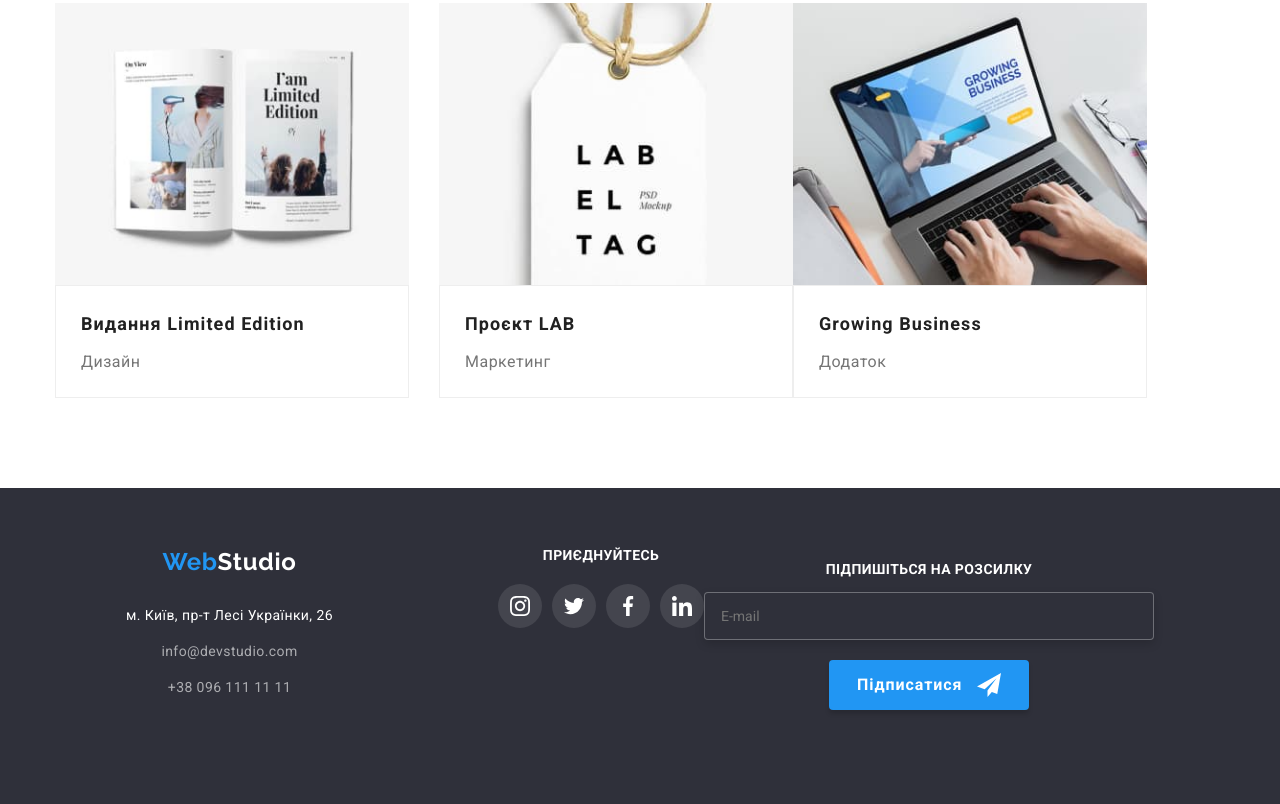
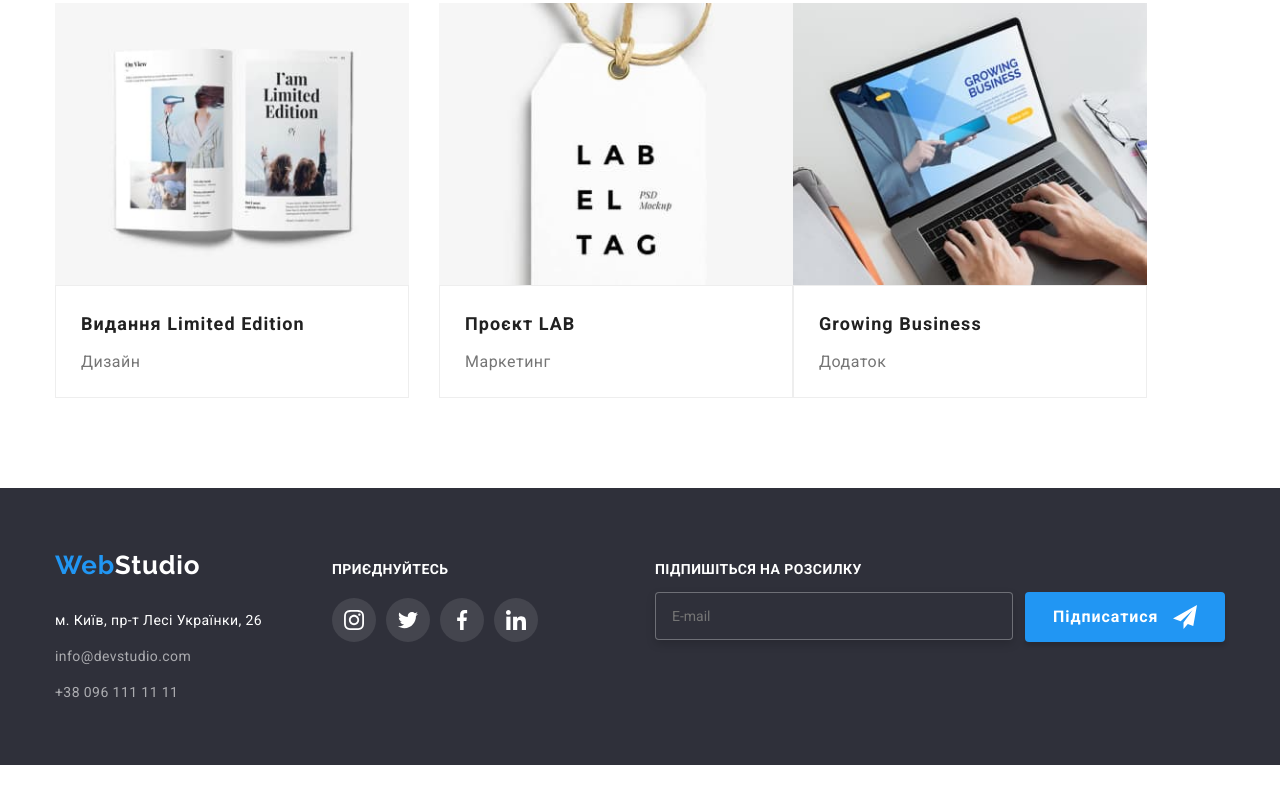
Before and after one commit to 19alexandr80/-goit-markup-hw-07, a plain HTML site: page portfolio.html in a window 1280 px wide. Shown: the part 1102-1906 px from the top of the page. After the commit the page ends 1867 px from the top, so only its background shows below. Drawn offline with Linux system fonts and the light colour scheme.

Commit message:
basement

```diff
--- a/sass/components/_basement.scss
+++ b/sass/components/_basement.scss
@@ -10,17 +10,31 @@
   flex-wrap: wrap;
   align-items: center;
   justify-content: center;
-  @media (min-width: 768px) {
+  @media (min-width: 768px) and (max-width: 1199px) {
     align-items: flex-start;
     flex-direction: row;
     &__join {
       margin-left: 165px;
     }
   }
+  @media (min-width: 1200px) {
+    flex-direction: row;
+    align-items: baseline;
+    &__join {
+      margin-left: 70px;
+    }
+    &__mailing {
+      margin-left: auto;
+    }
+  }
 }
 .basement-address {
   margin-bottom: 60px;
   text-align: center;
+  @media (min-width: 1200px) {
+    margin-bottom: 0px;
+    text-align: start;
+  }
   &__content {
     font-style: normal;
   }
@@ -59,6 +73,9 @@
 .join-box {
   margin-bottom: 60px;
   text-align: center;
+  @media (min-width: 1200px) {
+    text-align: start;
+  }
   &__header {
     font-size: 14px;
     line-height: 1.14;
@@ -90,13 +107,18 @@
   line-height: 1.14;
   letter-spacing: 0.03em;
   text-align: center;
+  @media (min-width: 1200px) {
+    text-align: start;
+  }
   &__text {
-    display: inline-block;
     margin-bottom: 20px;
   }
   &__group {
     display: flex;
     flex-direction: column;
+    @media (min-width: 1200px) {
+      flex-direction: row;
+    }
   }
   &__input {
     width: 450px;
@@ -108,6 +130,9 @@
     padding: 15px 16px;
     outline: none;
     transition: border 250ms cubic-bezier(0.4, 0, 0.2, 1);
+    @media (min-width: 1200px) {
+      width: 358px;
+    }
     &:focus {
       border: 1px solid $accent-color;
     }
@@ -116,6 +141,10 @@
     margin-top: 20px;
     position: relative;
     display: inline-block;
+    @media (min-width: 1200px) {
+      margin-left: 12px;
+      margin-top: 0px;
+    }
   }
   &__button {
     @extend %button;
@@ -126,5 +155,8 @@
     position: absolute;
     right: 153px;
     top: 13px;
+    @media (min-width: 1200px) {
+      right: 28px;
+    }
   }
 }
--- a/sass/components/_hero.scss
+++ b/sass/components/_hero.scss
@@ -2,7 +2,6 @@
   padding-top: 118px;
   padding-bottom: 118px;
   color: $white;
-
   background-image: linear-gradient(
       rgba(47, 48, 58, 0.4),
       rgba(47, 48, 58, 0.4)
@@ -28,11 +27,9 @@
   background-size: cover;
   background-repeat: no-repeat;
   background-position: 50% 50%;
-
   text-align: center;
   margin: 0 auto;
   max-width: 1600px;
-
   &__header {
     font-weight: 900;
     font-size: 26px;
@@ -40,6 +37,9 @@
     letter-spacing: 0.06em;
     margin-bottom: 30px;
     margin-top: 0px;
+    @media screen and (min-width: 1200px) {
+      font-size: 44px;
+    }
   }
   &__button {
     @extend %button;
--- a/sass/components/_logo.scss
+++ b/sass/components/_logo.scss
@@ -6,6 +6,9 @@
   line-height: 1.19;
   letter-spacing: 0.03em;
   text-decoration: none;
+  @media (min-width: 1200px) {
+    font-size: 26px;
+  }
 
   &__text {
     color: $accent-color;
```
Also changed, not shown: css/main.css, css/main.min.css, 2 other files. Lines whose indentation alone changed are shown as unchanged.
